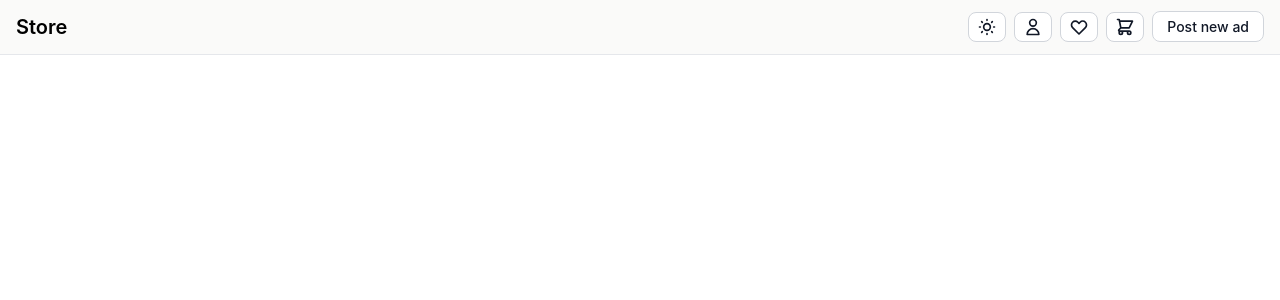
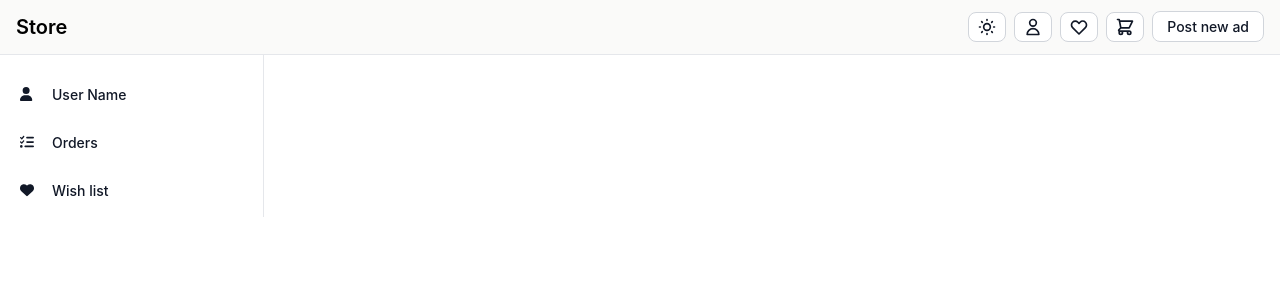
Before and after one commit to Dgl209/Sheember, a React (Create React App) app in the folder client/: page /cabinet/1 in a window 1280 px wide. Shown: the top 300 px of the page. Built offline with nearby package versions, Linux system fonts and the light colour scheme.

Commit message:
feat: created routing and items for user cabinet

```diff
--- /dev/null
+++ b/client/src/components/common/groupList/groupList.jsx
@@ -0,0 +1,33 @@
+import React from 'react';
+import PropTypes from 'prop-types';
+import { Link } from 'react-router-dom';
+import { FontAwesomeIcon } from '@fortawesome/react-fontawesome';
+
+function GroupList({ items }) {
+  return (
+    <ul className="w-full pr-2 text-gray-900 dark:text-white">
+      {items.map((item) => (
+        <li key={item.id}>
+          <Link
+            to={`/cabinet/${item.id}`}
+            className="relative mb-1 inline-flex items-center rounded w-full px-5 py-3 text-sm font-medium
+           hover:bg-gray-200 hover:text-blue-700 focus:bg-gray-200 focus:ring-blue-700 focus:text-blue-700
+            dark:border-gray-600 dark:hover:bg-gray-600 dark:hover:text-white dark:focus:ring-gray-500
+             dark:focus:text-white dark:focus:bg-gray-600"
+          >
+            <span className="mr-8">
+              <FontAwesomeIcon className="absolute top-3.5" icon={item.icon} />
+            </span>
+            {item.label}
+          </Link>
+        </li>
+      ))}
+    </ul>
+  );
+}
+
+GroupList.propTypes = {
+  items: PropTypes.array.isRequired,
+};
+
+export default GroupList;
--- a/client/src/components/common/index.js
+++ b/client/src/components/common/index.js
@@ -3,5 +3,6 @@ import TextField from './form/textField';
 import CheckboxField from './form/checkboxField';
 import SearchField from './form/searchField';
 import SelectField from './form/selectField';
+import GroupList from './groupList/groupList';
 
-export { Modal, TextField, CheckboxField, SearchField, SelectField };
+export { Modal, TextField, CheckboxField, SearchField, SelectField, GroupList };
--- a/client/src/components/ui/categories/mainCategoriesList.jsx
+++ b/client/src/components/ui/categories/mainCategoriesList.jsx
@@ -10,13 +10,12 @@ function MainCategoriesList({ categories }) {
         <li
           key={category.id}
           role="button"
-          onClick={() => console.log(category.id)}
-          className="py-1.5 transition-colors duration-200 relative block hover:text-gray-900 text-gray-500 dark:text-gray-400 dark:hover:text-white "
+          className="py-1 font-normal transition-colors duration-200 relative block text-sky-700 hover:underline hover:text-blue-700 dark:text-sky-500 dark:hover:text-sky-300 "
         >
           <Link to={`/catalog/${category.id}`}>
             <div className="flex">
               <div className="w-10 flex justify-center">
-                <FontAwesomeIcon className="text-lg" icon={category.icon} />
+                <FontAwesomeIcon className="text-lg text-[#adb8c8] dark:text-[#adb8c8ce]" icon={category.icon} />
               </div>
               <div className="text-sm">{category.name}</div>
             </div>
--- a/client/src/components/ui/categories/subCategory.jsx
+++ b/client/src/components/ui/categories/subCategory.jsx
@@ -14,7 +14,7 @@ function SubCategory({ id, name, image }) {
       <div className="flex justify-center items-center h-[80px]">
         <Link
           to={`/catalog/${mainCategory}/${id}`}
-          className="text-lg font-medium mb-2 text-gray-900 hover:text-sky-500 hover:underline dark:text-white"
+          className="text-lg font-normal mb-2 text-gray-900 hover:text-sky-700 hover:underline dark:text-white"
         >
           {name}
         </Link>
--- a/client/src/pages/userCabinet/userCabinet.jsx
+++ b/client/src/pages/userCabinet/userCabinet.jsx
@@ -1,22 +1,26 @@
 import React from 'react';
 import { useParams } from 'react-router-dom';
-import { Orders, PersonalData, Wishlist } from '../../components/ui';
+import { userCabinetItemsListConstants, userCabinetComponentsConstants } from '../../utils/constants';
+import { GroupList } from '../../components/common';
 
 /*
     1. personal-data - data about user
     2. orders - Ads that user has ordered and their status
     3. wishlist
+    4. cart
 */
-
-const items = {
-  'personal-data': <PersonalData />,
-  orders: <Orders />,
-  wishlist: <Wishlist />,
-};
 
 function UserCabinet() {
   const { item } = useParams();
-  return <div className="container mx-auto">{items[item]}</div>;
+
+  return (
+    <div className="container mx-auto flex">
+      <div className="w-[26%] pt-6 border-r border-gray-200 dark:border-gray-600">
+        <GroupList items={userCabinetItemsListConstants} />
+      </div>
+      <div className="w-full flex justify-center pt-6">{userCabinetComponentsConstants[item]}</div>
+    </div>
+  );
 }
 
 export default UserCabinet;
--- a/client/src/utils/constants/index.js
+++ b/client/src/utils/constants/index.js
@@ -1,4 +1,5 @@
 import categoriesConstants from './categories.constants';
 import currenciesConstants from './currencies.constants';
+import { userCabinetComponentsConstants, userCabinetItemsListConstants } from './userCabinet.constants';
 
-export { categoriesConstants, currenciesConstants };
+export { categoriesConstants, currenciesConstants, userCabinetComponentsConstants, userCabinetItemsListConstants };
--- /dev/null
+++ b/client/src/utils/constants/userCabinet.constants.js
@@ -0,0 +1,27 @@
+import React from 'react';
+import { Orders, PersonalData, Wishlist } from '../../components/ui';
+import { faUser, faListCheck, faHeart } from '@fortawesome/free-solid-svg-icons';
+
+export const userCabinetItemsListConstants = [
+  {
+    id: 'personal-data',
+    label: 'User Name',
+    icon: faUser,
+  },
+  {
+    id: 'orders',
+    label: 'Orders',
+    icon: faListCheck,
+  },
+  {
+    id: 'wishlist',
+    label: 'Wish list',
+    icon: faHeart,
+  },
+];
+
+export const userCabinetComponentsConstants = {
+  'personal-data': <PersonalData />,
+  orders: <Orders />,
+  wishlist: <Wishlist />,
+};
```
